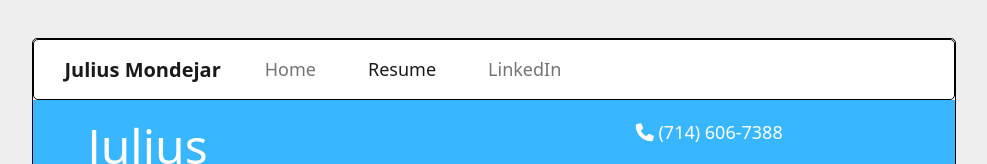
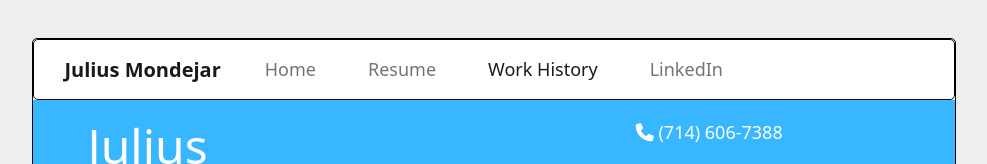
Before and after one commit to juliusm90/portfolio, a plain HTML site: page workHistory.html in a window 1280 px wide. Shown: the top 164 px of the page, without its empty margins (146-1133 px from the left). Drawn offline with nearby package versions, Linux system fonts and the light colour scheme.

Commit message:
Update workHistory.html

```diff
--- a/workHistory.html
+++ b/workHistory.html
@@ -25,7 +25,8 @@
           <div class="collapse navbar-collapse" id="navbarNavAltMarkup">
             <div class="navbar-nav">
               <a class="nav-link" href="index.html">Home</a>
-              <a class="nav-link active" aria-current="page" href="#">Resume</a>
+              <a class="nav-link" href="resume.html">Resume</a>
+              <a class="nav-link active" aria-current="page" href="#">Work History</a>
               <a class="nav-link" href="https://www.linkedin.com/in/julius-mondejar-205915223/" target="_blank">LinkedIn</a>
               <!-- <a class="nav-link" href="#">Disabled</a> -->
             </div>
```
